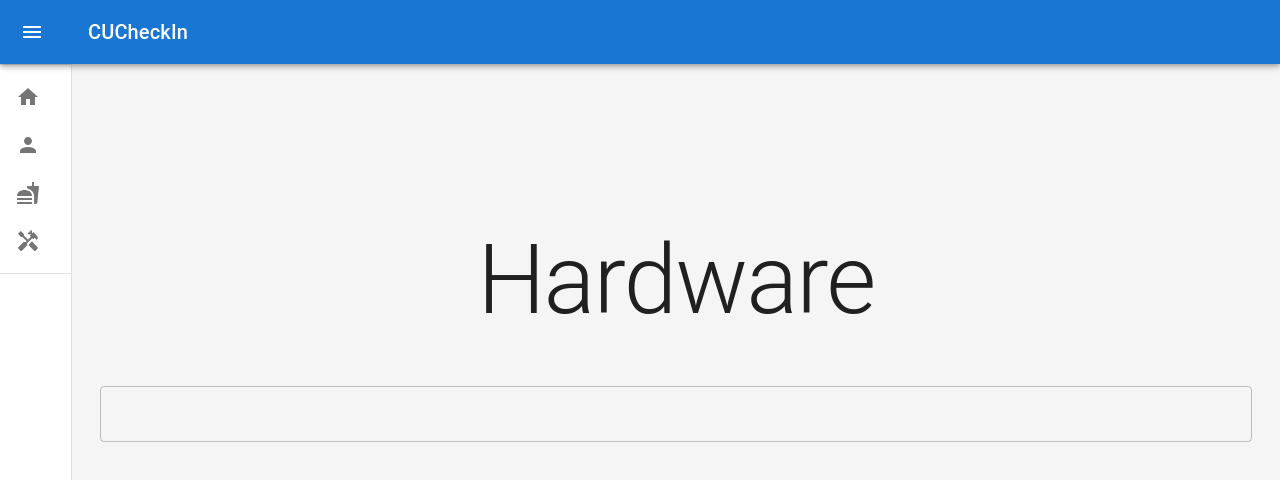
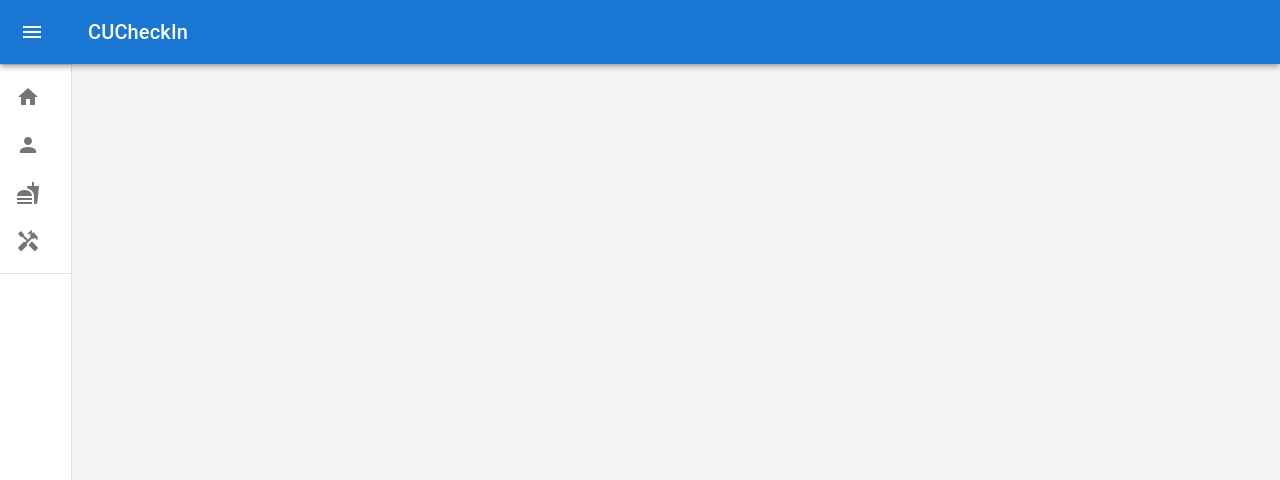
Before and after one commit to CUHackers/CheckInV3, a React (Create React App) app in the folder client/: page /hardware in a window 1280 px wide. Shown: the top 480 px of the page. Built offline with nearby package versions, Linux system fonts and the light colour scheme; the HTML template or start-up script is replaced by a standard one.

Commit message:
oops wrong version

```diff
--- a/client/src/component/Hardware.js
+++ b/client/src/component/Hardware.js
@@ -2,30 +2,37 @@ import Container from '@mui/material/Container';
 import Grid from '@mui/material/Grid';
 import TextField from '@mui/material/TextField';
 import Typography from '@mui/material/Typography';
-import React, { useRef, useState } from 'react'
+import React, { Fragment, useRef, useState } from 'react'
 
-const HardwareList = () => {
+const Hardware = () => {
+    let tech = useRef(null);
+    let id = useRef(null);
     let input = useRef(null);
+    let [user, setUser] = useState(false);
+
     const handleKeyPress = (event) => {
         if (event.key === 'Enter') {
-            console.log(event.target.value);
+            id.current = input.current.value;
+            console.log(id.current);
             input.current.value = '';
         }
-    }
+    };
 
     return (
+        <Container maxWidth="lg" sx={{ mt: '20vh', mb: '20vh' }}>
             <Grid
                 container
                 spacing={2}
                 direction="column"
                 justifyContent="center"
             >
+                {user ?
+                    <Fragment>
                         <Grid item xs={12} md={6} style={{ textAlign: "center" }}>
                             <Typography variant="h1" gutterBottom component="div">
                                 Hardware
                             </Typography>
                         </Grid>
-
                         <Grid item xs={12} md={6}>
                             <TextField
                                 fullWidth
@@ -35,51 +42,16 @@ const HardwareList = () => {
                                 variant="outlined"
                             />
                         </Grid>
+                    </Fragment>
+                    :
+                    <Fragment>
+                        <Grid item xs={12} md={6}>
+
                         </Grid>
-    );
+                    </Fragment>
+
                 }
-
-const IdInput = () => {
-    let input = useRef(null);
-    const handleKeyPress = (event) => {
-        if (event.key === 'Enter') {
-            console.log(event.target.value);
-            input.current.value = '';
-        }
-    }
-
-    return (
-        <Grid
-            container
-            spacing={2}
-            direction="column"
-            justifyContent="center"
-        >
-            <Grid item xs={12} md={6} style={{ textAlign: "center" }}>
-                <Typography variant="h1" gutterBottom component="div">
-                    Hardware
-                </Typography>
             </Grid>
-
-            <Grid item xs={12} md={6}>
-                <TextField
-                    fullWidth
-                    onKeyPress={handleKeyPress}
-                    inputRef={input}
-                    id="outlined-basic"
-                    variant="outlined"
-                />
-            </Grid>
-        </Grid>
-    );
-}
-
-const Hardware = () => {
-    let [user, setUser] = useState(false);
-
-    return (
-        <Container maxWidth="lg" sx={{ mt: '20vh', mb: '20vh' }}>
-            {user ? <HardwareList /> : <IdInput />}
         </Container>
     );
 
```
Lines whose indentation alone changed are shown as unchanged.
